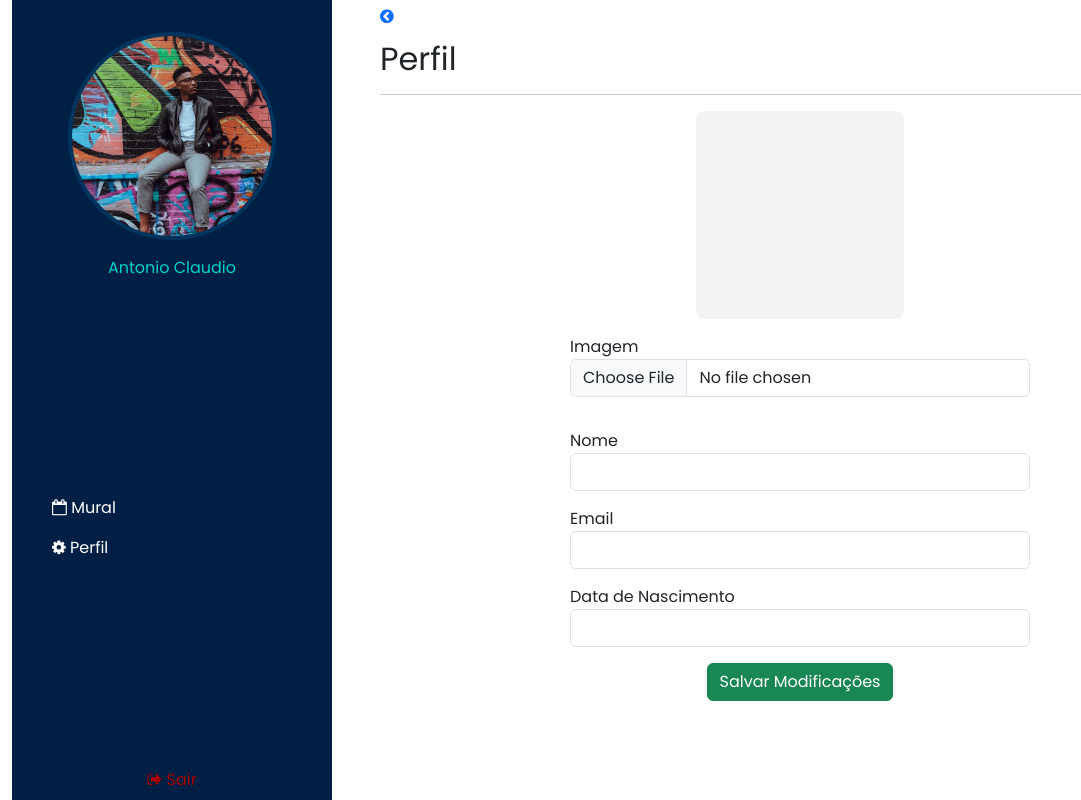
After one commit to antonioclaudioofc/list-happybirthday, a Django app: page /configuracao in a window 1280 px wide. The commit adds this page. Shown: the whole page, without its empty margins (0-1081 px from the left). Run offline with Django 4.2, Linux system fonts and the light colour scheme; some libraries are stand-ins or nearby versions.

Commit message:
create profile, register and update urls, views

```diff
--- a/accounts/static/css/styles.css
+++ b/accounts/static/css/styles.css
@@ -39,3 +39,10 @@
     text-align: center;
     color: #00D2CC;
 }
+
+.quads {
+    width: 208px;
+    height: 208px;
+    border-radius: 8px;
+    background-color: #F3F3F3;
+}
--- a/accounts/templates/base.html
+++ b/accounts/templates/base.html
@@ -18,28 +18,29 @@
     <link href="https://fonts.googleapis.com/css2?family=Poppins:wght@400;700&display=swap" rel="stylesheet" />
     </style>
   </head>
-  <body class="d-flex">
-   <nav class="sidebar d-flex flex-column justify-content-between">
+  <body>
+   <div class="container-fluid">
+     <div class="row">
+       <div class="col-lg-3 col-md-3">
+         <nav class="sidebar position-fixed d-flex flex-column justify-content-between">
           <figure class="d-flex flex-column">
             <img class="image-profile" src="{% static 'img/perfil.jpg' %}" alt="Foto de perfil">
             <figcaption>Antonio Claudio</figcaption>
           </figure>
-
           <ul class="navbar-nav">
             <li class="nav-item">
-        <a class="nav-link" href="#">
+              <a href="{% url 'accounts:index' %}" class="nav-link" href="#">
                 <i class="fa fa-calendar-o "></i>
                 Mural
               </a>
             </li>
             <li class="nav-item">
-        <a class="nav-link" href="#">
+              <a href="{% url 'accounts:profile' %}" class="nav-link" href="#">
                 <i class="fa fa-cog mr-4"></i>
                 Perfil
               </a>
             </li>
           </ul>
-
           <ul class="navbar-nav">
             <li class="nav-item">
               <a class="nav-link out" href="#">
@@ -49,8 +50,13 @@
             </li>
           </ul>
          </nav>
+       </div>
+       <div class="col-lg-9 col-md-9">
          <main>
-    {% block content %}{% endblock %}
+          {% block context %}{% endblock %}
          </main>
+       </div>
+     </div>
+   </div>
   </body>
 </html>
--- /dev/null
+++ b/accounts/templates/profile.html
@@ -0,0 +1,34 @@
+{% extends 'base.html' %}
+
+{% block context %}
+<a href="{% url 'accounts:index' %}">
+  <i class="mx-5 mt-2 fa fa-chevron-circle-left"></i>
+</a>
+<section class="mt-3 mx-5">
+  <h2>Perfil</h2>
+  <hr />
+</section>
+
+<form class="row g-3 flex-column justify-content-center align-items-center">
+  <div class="quads"></div>
+  <div class="mb-3 col-md-6">
+    <label for="fromImage">Imagem</label>
+    <input class="form-control" type="file" id="fromImage" />
+  </div>
+  <div class="col-md-6">
+    <label for="inputNome">Nome</label>
+    <input type="email" class="form-control" id="inputNome" />
+  </div>
+  <div class="col-md-6">
+    <label for="inputEmail">Email</label>
+    <input type="email" class="form-control" id="inputEmail" />
+  </div>
+  <div class="col-md-6">
+    <label for="inputData">Data de Nascimento</label>
+    <input type="email" class="form-control " id="inputData" />
+  </div>
+  <div class="d-flex justify-content-center">
+    <a href="#" type="button" class="btn btn-success mx-5 mb-3">Salvar Modificações</a>
+  </div>
+</form>
+{% endblock %}
--- a/accounts/urls.py
+++ b/accounts/urls.py
@@ -4,4 +4,6 @@ from . import views
 
 urlpatterns = [
     path('', views.index, name='index'),
+    path('cadastra-se', views.register, name='register'),
+    path('configuracao', views.profile, name='profile')
 ]
--- a/accounts/views.py
+++ b/accounts/views.py
@@ -16,3 +16,14 @@ def index(request):
     }
 
     return render(request, template_name, context)
+
+
+def register(request):
+    template_name = 'register.html'
+
+    return render(request, template_name)
+
+def profile(request):
+    template_name = 'profile.html'
+
+    return render(request, template_name)
```
Also changed, not shown: accounts/templates/index.html (+12 -2 lines), accounts/templates/register.html (added, +30 -0 lines). Lines whose indentation alone changed are shown as unchanged.
